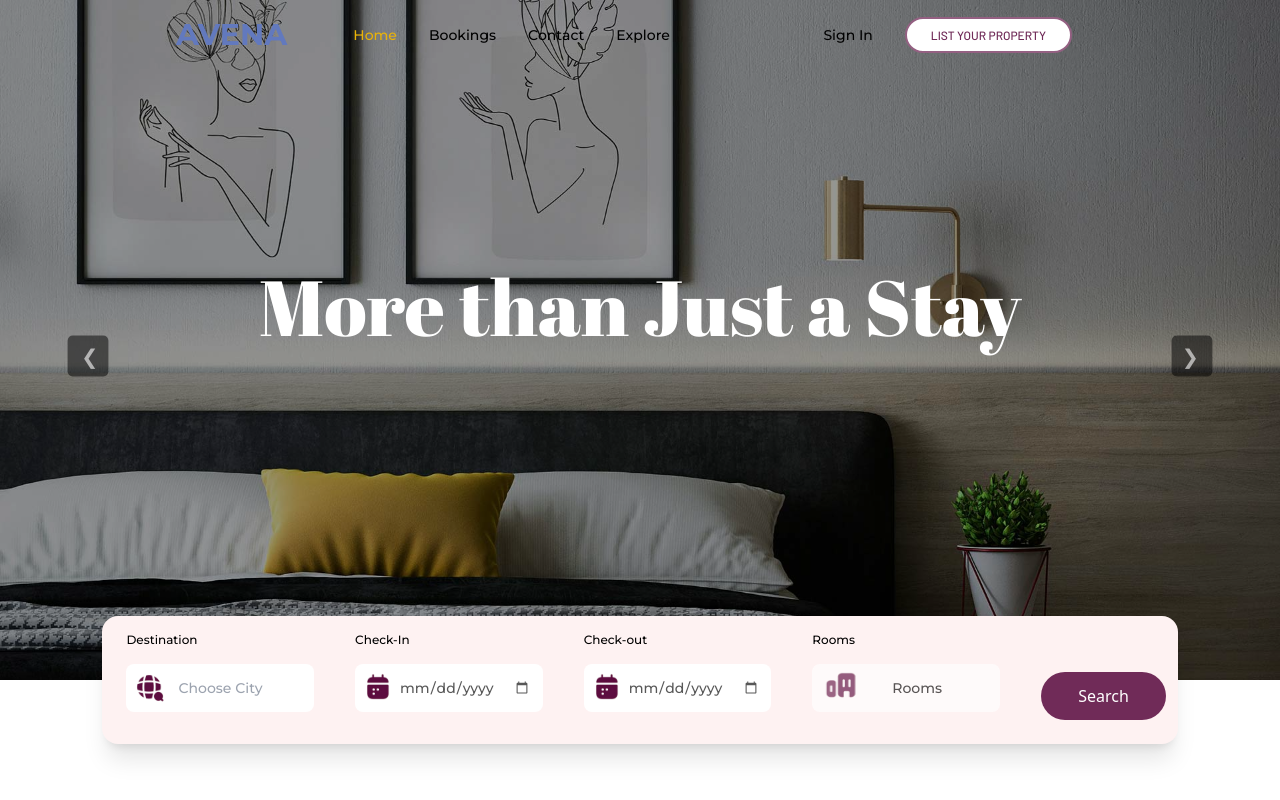
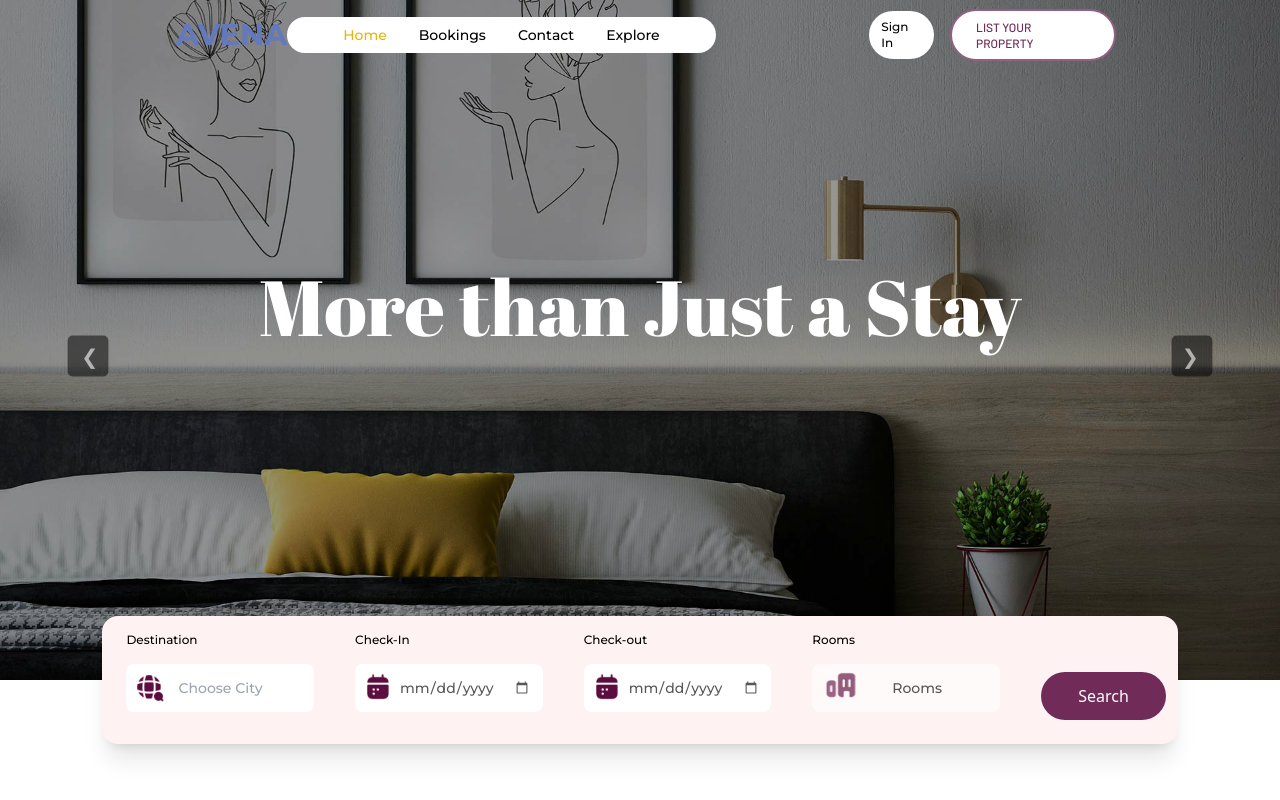
Before and after one commit to CoderAnshul/hotel-web, a React app: page / in a window 1280 px wide. Shown: the top 800 px of the page. Built offline with nearby package versions, Linux system fonts and the light colour scheme; the HTML template or start-up script is replaced by a standard one.

Commit message:
first commit

```diff
--- a/src/Components/Navbar.jsx
+++ b/src/Components/Navbar.jsx
@@ -82,7 +82,7 @@ const Navbar = () => {
       <div className="left">
         <div
           onClick={hamOpen}
-          className="smallDevices -mt-5 sm:mt-0 absolute z-10 right-6 md:flex lg:hidden xl:hidden h-12 w-12 flex items-center justify-center"
+          className="smallDevices -mt-2 sm:-mt-2  absolute z-10 right-6 md:flex lg:hidden xl:hidden h-12 w-12 flex items-center justify-center"
         >
           <MenuOutlinedIcon className="scale-[1.5]" />
         </div>
@@ -164,8 +164,8 @@ const Navbar = () => {
           </div>
         </div>
 
-        <div className="nav-center flex items-center lg:flex md:mr-24 sm:mr-16 lg:mr-8">
-          <ul className="hidden xl:flex gap-8 lg:flex">
+        <div className="nav-center flex items-center lg:flex md:mr-32  sm:mr-16 lg:-mr-3">
+          <ul className="hidden xl:flex gap-8 lg:flex bg-[#ffffff] p-2 rounded-3xl px-14">
             <Link to="/">
               <li
                 className={`navbar-text font-primaryMedium text-sm ${getActiveClass(
@@ -206,7 +206,7 @@ const Navbar = () => {
 
           <Link to="/sign-in">
             <div
-              className={`navbar-text ml-[12vw] hidden font-primaryMedium sm:flex text-sm ${getActiveClass(
+              className={`navbar-text ml-[12vw] sm:mr-0 mr-[60px]  bg-[#ffffff] p-2 text-xs px-3 rounded-3xl font-primaryMedium sm:flex ${getActiveClass(
                 "/sign-in"
               )}`}
             >
@@ -214,7 +214,7 @@ const Navbar = () => {
             </div>
           </Link>
           <Link to="/listyourproperty">
-            <div className="pt-2 pb-2 pl-6 pr-6 ml-8 border-2 hidden sm:flex rounded-full border-[#702b58] border-opacity-75 hover:text-white hover:bg-[#702b58] transition-all hover:text-sm text-[#702b58] bg-white text-xs font-Barlow uppercase">
+            <div className="pt-2 pb-2 px-6 ml-4 -mr-2 md:-mr-14 xl:mr-0 lg:mr-20 border-2 hidden sm:flex rounded-full border-[#702b58] border-opacity-75 hover:text-white hover:bg-[#702b58] transition-all hover:text-sm text-[#702b58] bg-white text-xs font-Barlow uppercase">
               List your Property
             </div>
           </Link>
```
